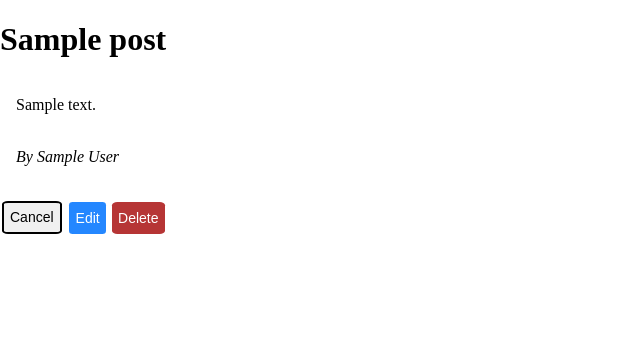
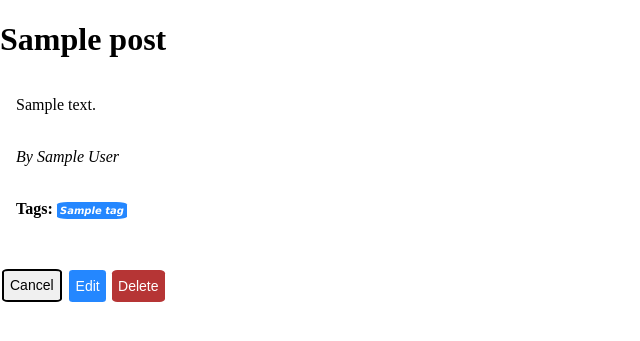
Before and after one commit to Rajayne/Blogly, a Flask app: page /posts/1 in a window 1280 px wide. Shown: the part 54-395 px from the top of the page, without its empty margins (0-640 px from the left). Run offline with Flask 3, Linux system fonts and the light colour scheme; tables that the repository leaves empty hold one stand-in row (values such as "Sample post").

Commit message:
Add tags to post details

```diff
--- a/app.py
+++ b/app.py
@@ -100,7 +100,8 @@ def new_post_form(id):
 @app.route('/posts/<int:post_id>')
 def show_post(post_id):
     post = Post.query.get_or_404(post_id)
-    return render_template('post_details.html', post=post)
+    tags = post.tags
+    return render_template('post_details.html', post=post, tags=tags)
 
 @app.route('/posts/<int:post_id>/edit', methods=['GET'])
 def edit_post_form(post_id):
--- a/static/app.css
+++ b/static/app.css
@@ -97,3 +97,14 @@ button {
     padding-top: 5px;
     padding-bottom: 80px;
 }
+
+.tags {
+    text-decoration: none;
+    color: white;
+    font-size: x-small;
+    font-family:Verdana, Geneva, Tahoma, sans-serif;
+    background-color: rgb(36, 135, 255);
+    border-radius: 15%;
+    padding: .2rem;
+    overflow: hidden;
+}
--- a/templates/post_details.html
+++ b/templates/post_details.html
@@ -9,8 +9,18 @@
     <p>{{post.content}}</p>
     <br>
     <i>By {{post.user}}</i>
+    <br><br>
+    <p><b>Tags:
+        <i>
+        {% for tag in tags %}
+            <a href="/tags/{{tag.tag_id}}" class="tags">{{tag.tag_name}}</a>
+        {% endfor %}
+        </i>
+    </b></p>
 </div>
+
 <br><br><br>
+
 <div>
     <a href="/users/{{post.user.id}}" class="cancel">Cancel</a>
 </div>
```
